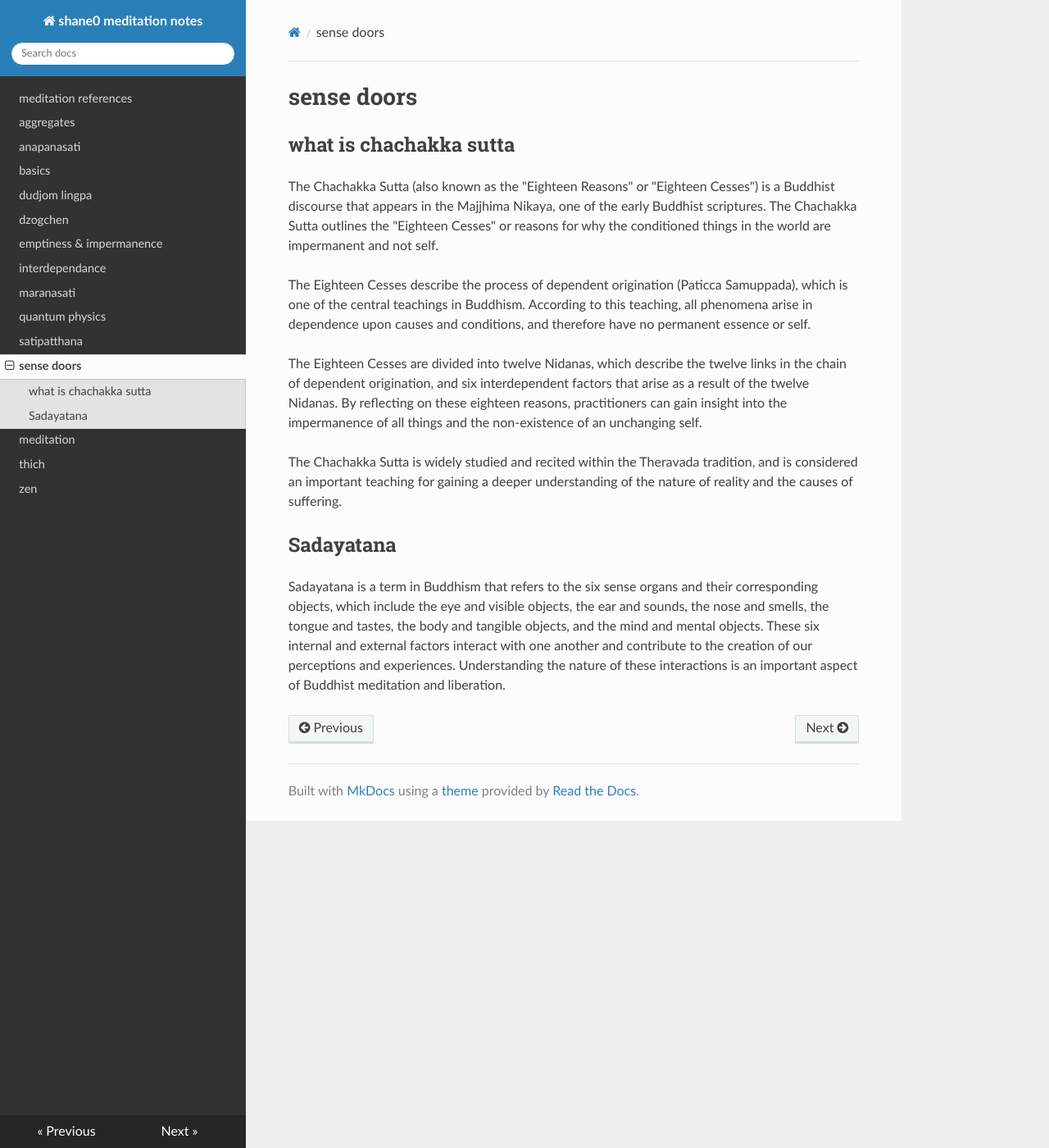
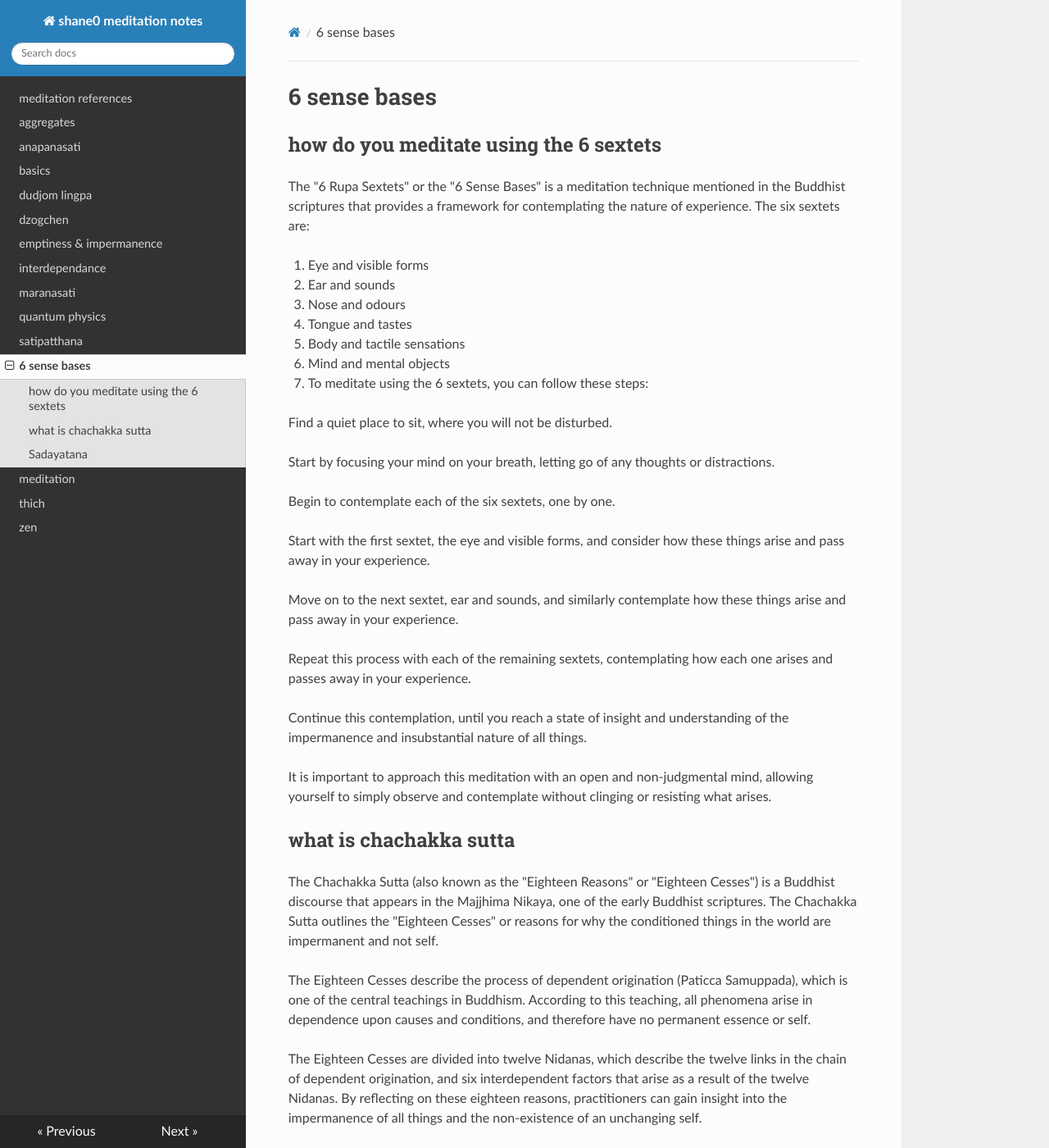
Before and after one commit to shane0/shane0.github.io, an MkDocs documentation site: the page built from docs/sense.md, in a window 1280 px wide and 1400 px high. Shown: the whole window at 82% size. Built offline with MkDocs 1.6.1, drawn with Linux system fonts in a browser that asks for light colours; nearby versions of some CDN libraries.

Commit message:
'./push.sh'

```diff
--- a/docs/sense.md
+++ b/docs/sense.md
@@ -1,4 +1,32 @@
-# sense doors
+# 6 sense bases
+
+## how do you meditate using the 6 sextets
+
+The "6 Rupa Sextets" or the "6 Sense Bases" is a meditation technique mentioned in the Buddhist scriptures that provides a framework for contemplating the nature of experience. The six sextets are:
+
+1. Eye and visible forms
+1. Ear and sounds
+1. Nose and odours
+1. Tongue and tastes
+1. Body and tactile sensations
+1. Mind and mental objects
+1. To meditate using the 6 sextets, you can follow these steps:
+
+Find a quiet place to sit, where you will not be disturbed.
+
+Start by focusing your mind on your breath, letting go of any thoughts or distractions.
+
+Begin to contemplate each of the six sextets, one by one.
+
+Start with the first sextet, the eye and visible forms, and consider how these things arise and pass away in your experience.
+
+Move on to the next sextet, ear and sounds, and similarly contemplate how these things arise and pass away in your experience.
+
+Repeat this process with each of the remaining sextets, contemplating how each one arises and passes away in your experience.
+
+Continue this contemplation, until you reach a state of insight and understanding of the impermanence and insubstantial nature of all things.
+
+It is important to approach this meditation with an open and non-judgmental mind, allowing yourself to simply observe and contemplate without clinging or resisting what arises.
 
 ## what is chachakka sutta
 
```
Also changed, not shown: README.md (+2 -1 lines).
